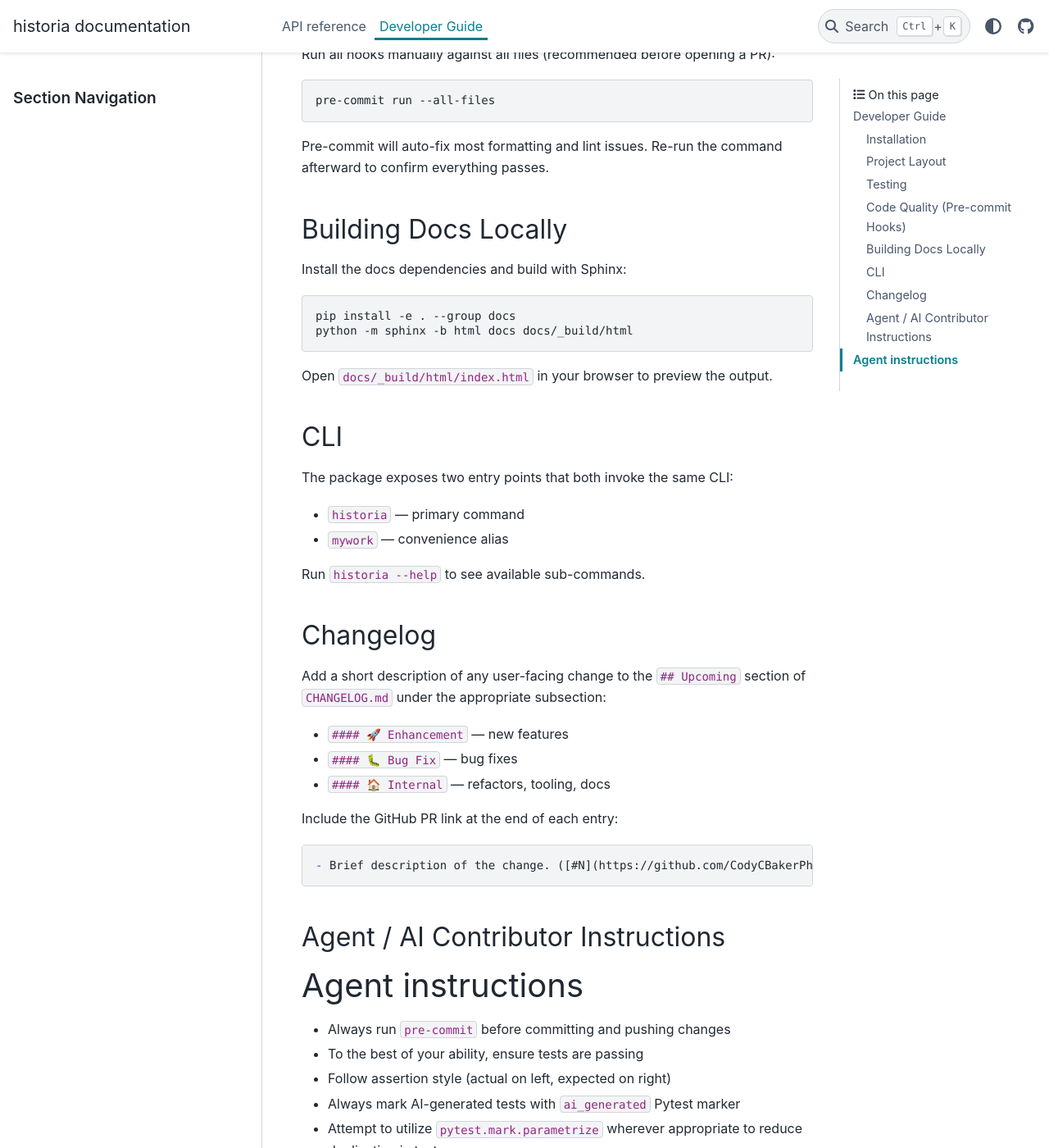
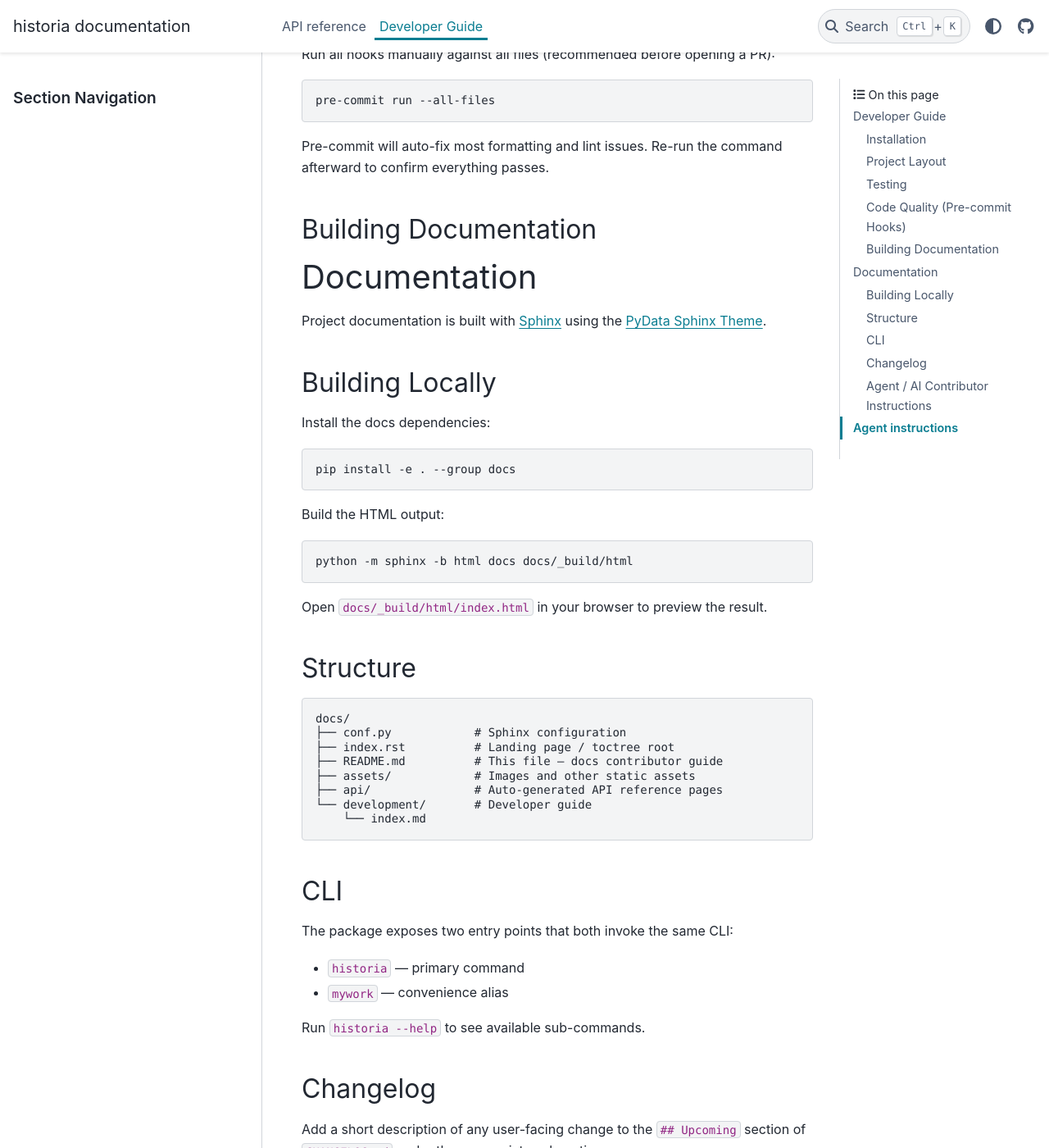
Before and after one commit to CodyCBakerPhD/historia, a Sphinx documentation site: the page built from docs/development/index.md, in a window 1280 px wide and 1400 px high, scrolled down 2136 px. Shown: the whole window at 82% size. Built offline with Sphinx 7.4.7 and the PyData theme 0.15.4, drawn with Linux system fonts in a browser that asks for light colours.

Commit message:
Move docs build instructions to docs/README.md and embed in dev guide
Agent-Logs-Url: https://github.com/CodyCBakerPhD/historia/sessions/0447f551-4c17-4bc7-9b02-2d6918c81b71

Co-authored-by: CodyCBakerPhD <51133164+CodyCBakerPhD@users.noreply.github.com>

````diff
--- a/docs/README.md
+++ b/docs/README.md
@@ -1,7 +1,32 @@
 # Documentation
 
-Project documentation is built with Sphinx and the PyData theme.
+Project documentation is built with [Sphinx](https://www.sphinx-doc.org/) using the [PyData Sphinx Theme](https://pydata-sphinx-theme.readthedocs.io/).
+
+## Building Locally
+
+Install the docs dependencies:
+
+```bash
+pip install -e . --group docs
+```
+
+Build the HTML output:
 
 ```bash
 python -m sphinx -b html docs docs/_build/html
 ```
+
+Open `docs/_build/html/index.html` in your browser to preview the result.
+
+## Structure
+
+```
+docs/
+├── conf.py            # Sphinx configuration
+├── index.rst          # Landing page / toctree root
+├── README.md          # This file — docs contributor guide
+├── assets/            # Images and other static assets
+├── api/               # Auto-generated API reference pages
+└── development/       # Developer guide
+    └── index.md
+```
--- a/docs/development/index.md
+++ b/docs/development/index.md
@@ -91,16 +91,10 @@ pre-commit run --all-files
 
 Pre-commit will auto-fix most formatting and lint issues. Re-run the command afterward to confirm everything passes.
 
-## Building Docs Locally
+## Building Documentation
 
-Install the docs dependencies and build with Sphinx:
-
-```bash
-pip install -e . --group docs
-python -m sphinx -b html docs docs/_build/html
+```{include} ../README.md
 ```
-
-Open `docs/_build/html/index.html` in your browser to preview the output.
 
 ## CLI
 
````
